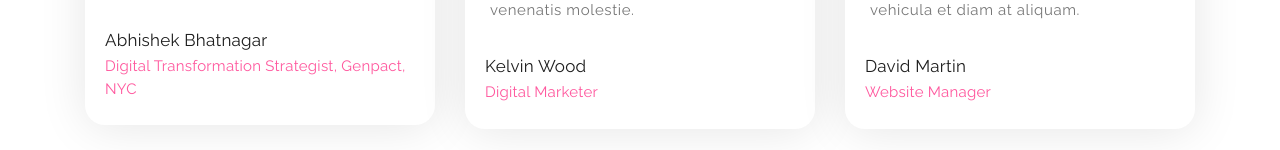
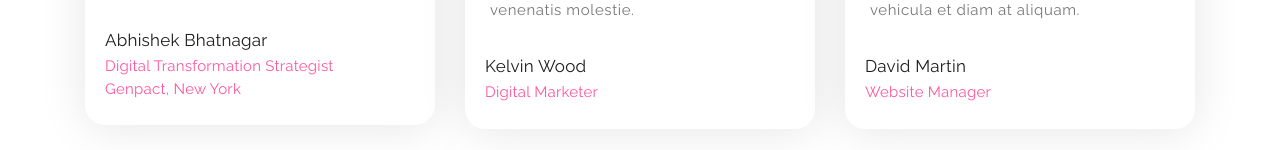
Before and after one commit to manantalwar/hackumass2020, a plain HTML site: page index.html in a window 1280 px wide. Shown: the part 3270-3420 px from the top of the page. Drawn offline with Linux system fonts and the light colour scheme.

Commit message:
Update index.html
Updated testimonial.

```diff
--- a/index.html
+++ b/index.html
@@ -224,7 +224,7 @@
                             <p>This idea has the potential to enhance productivity by reducing manual work and providing a seamless experience. </p>
                             <div class="team-info">
                                 <h3 class="user-name">Abhishek Bhatnagar</h3>
-                                <span>Digital Transformation Strategist, Genpact, NYC</span>
+                                <span>Digital Transformation Strategist <br> Genpact, New York</span>
                             </div>
                         </div>
                     </div>
```
